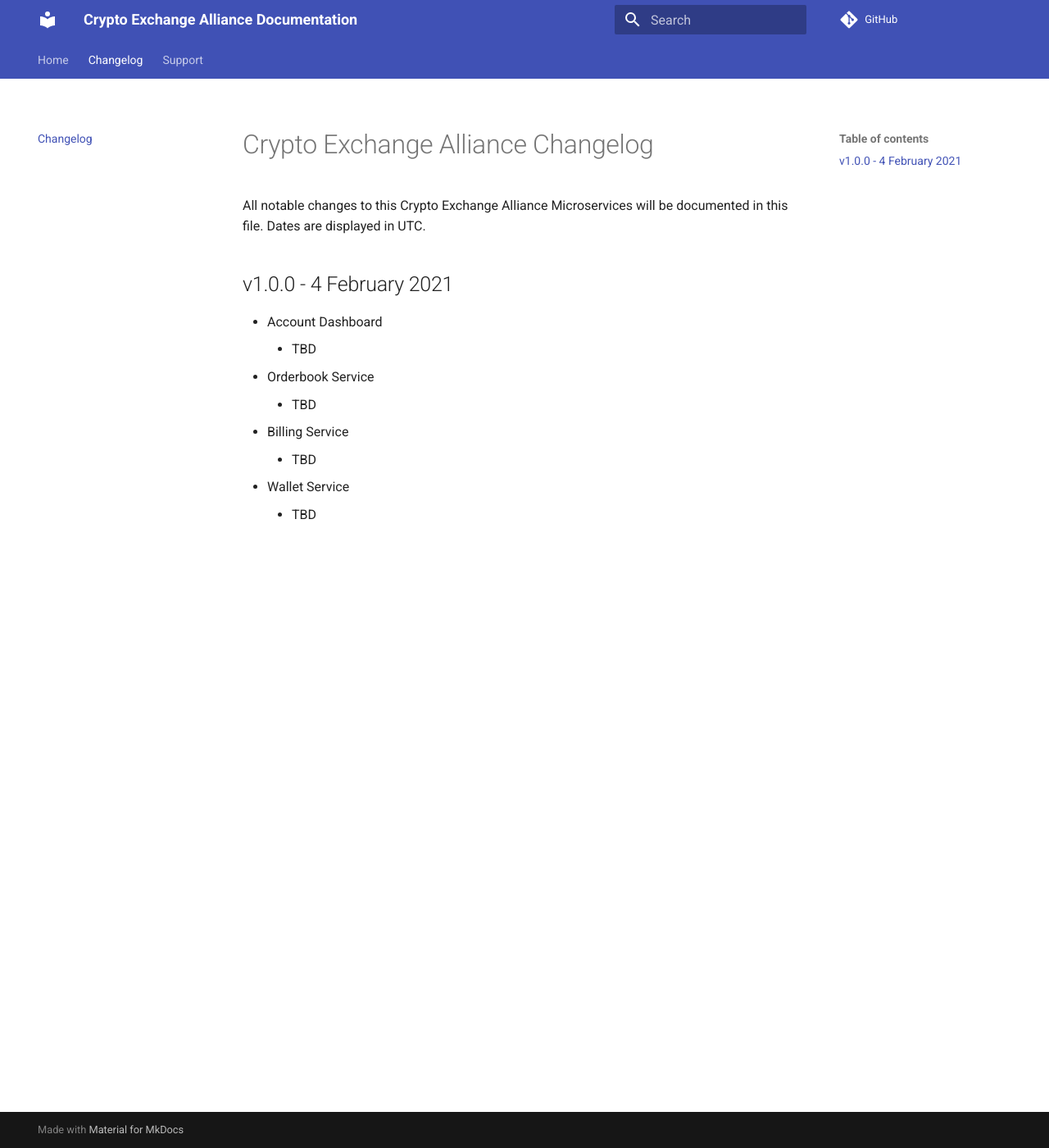
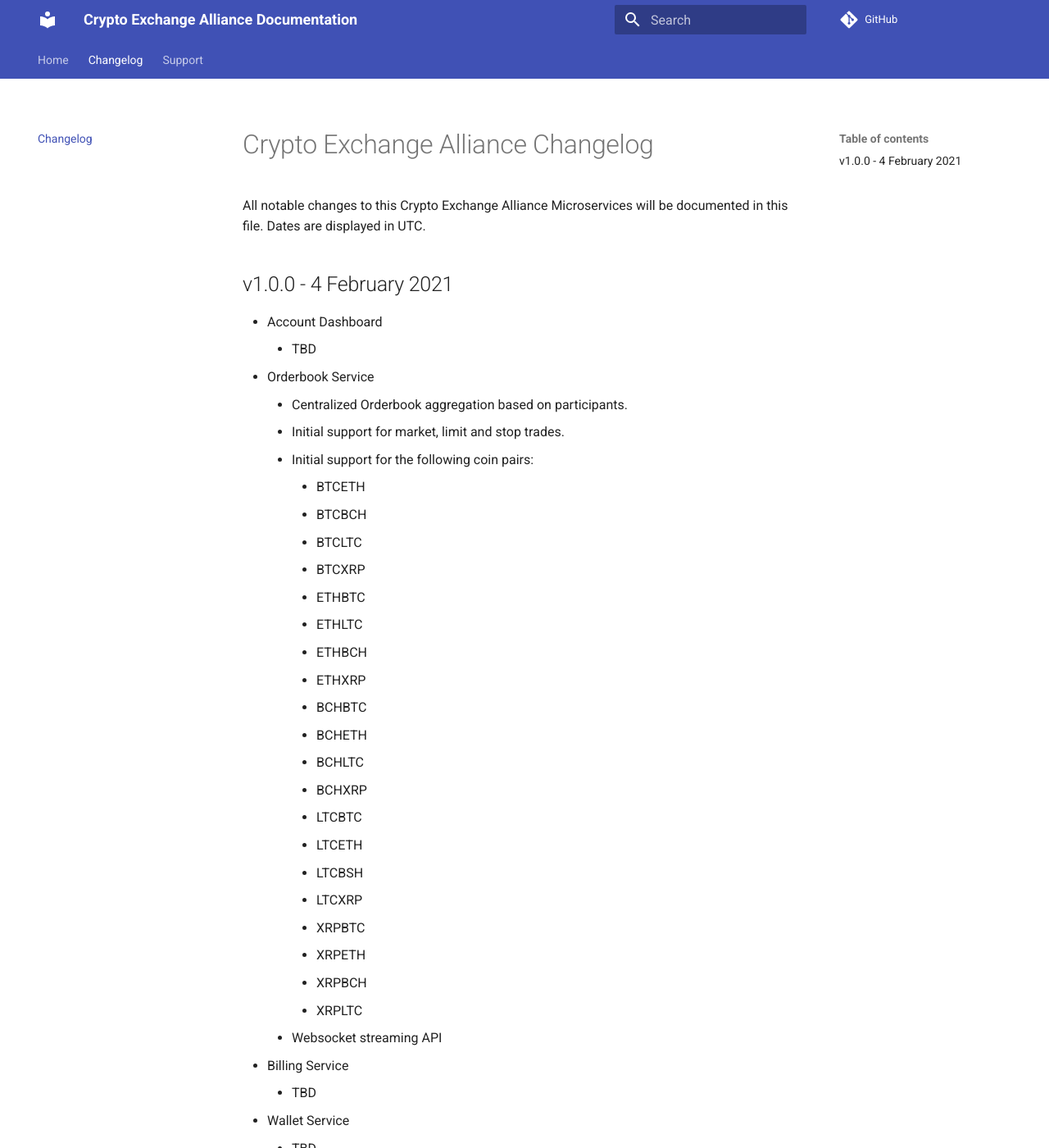
Before and after one commit to MasterVentures/cea-docs, an MkDocs documentation site: the page built from docs/changelog.md, in a window 1280 px wide and 1400 px high. Shown: the whole window at 82% size. Built offline with MkDocs 1.6.1 and Material for MkDocs 9.7.7, drawn with Linux system fonts in a browser that asks for light colours; comment, search, counter and statistics services are not loaded.

Commit message:
addiing oderbook changelog

```diff
--- a/docs/changelog.md
+++ b/docs/changelog.md
@@ -7,7 +7,30 @@ All notable changes to this Crypto Exchange Alliance Microservices will be docum
 * Account Dashboard
     - TBD
 * Orderbook Service
-    - TBD
+    - Centralized Orderbook aggregation based on participants.
+    - Initial support for market, limit and stop trades.
+    - Initial support for the following coin pairs:
+        - BTCETH
+        - BTCBCH
+        - BTCLTC
+        - BTCXRP
+        - ETHBTC
+        - ETHLTC
+        - ETHBCH
+        - ETHXRP
+        - BCHBTC
+        - BCHETH
+        - BCHLTC
+        - BCHXRP
+        - LTCBTC
+        - LTCETH
+        - LTCBSH
+        - LTCXRP
+        - XRPBTC
+        - XRPETH
+        - XRPBCH
+        - XRPLTC
+    - Websocket streaming API
 * Billing Service
     - TBD
 * Wallet Service
```
